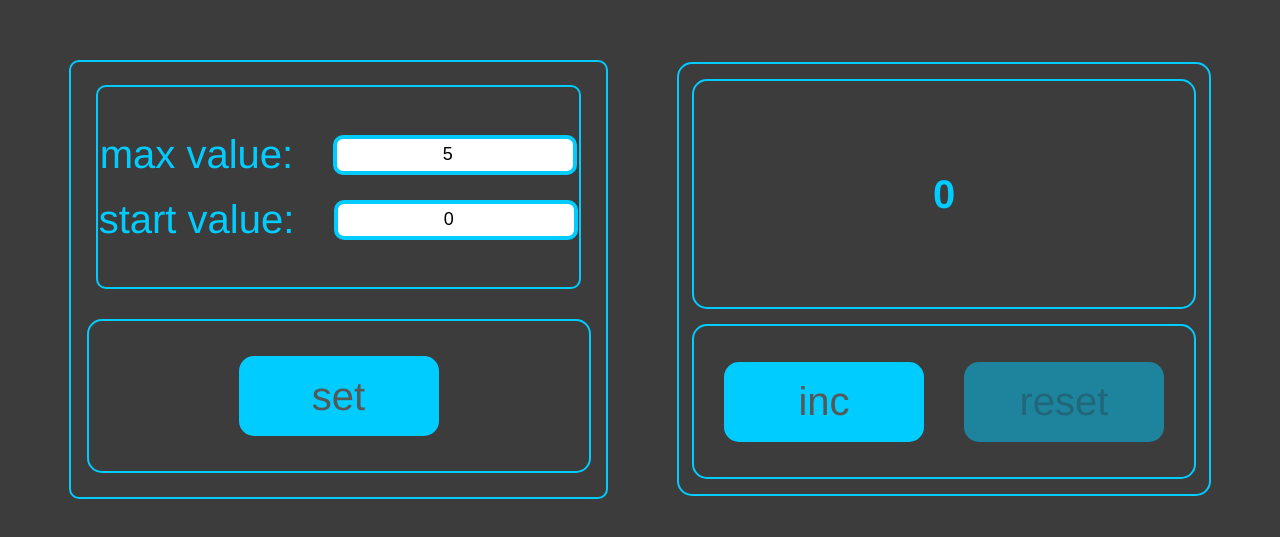
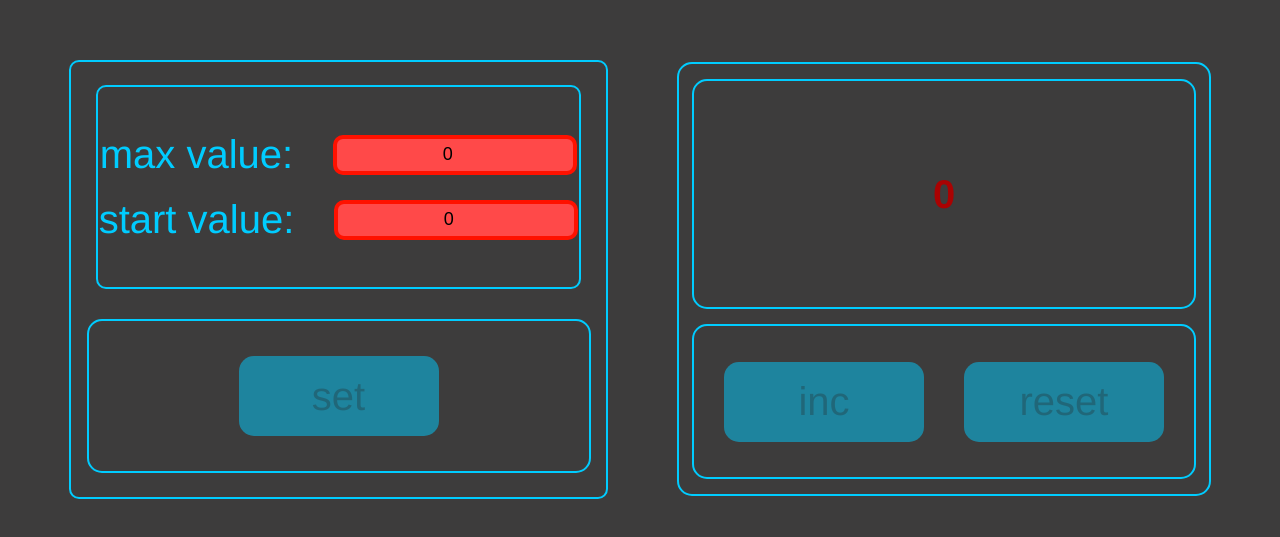
Before and after one commit to unpowd4r/advanced-counter, a React (Create React App) app: page / in a window 1280 px wide. Shown: the part 121-658 px from the top of the page. Built offline with nearby package versions, Linux system fonts and the light colour scheme.

Commit message:
edit local storage

```diff
--- a/src/App.tsx
+++ b/src/App.tsx
@@ -4,7 +4,7 @@ import { CounterMain } from './components/CounterMain'
 import { SetCounterMain } from './components/SetCounterMain'
 
 function App() {
-	const [maxValue, setMaxValues] = useState(5)
+	const [maxValue, setMaxValues] = useState(0)
 	const [startValue, setStartValues] = useState(0)
 	const [enterValues, setEnterValues] = useState('')
 
```
